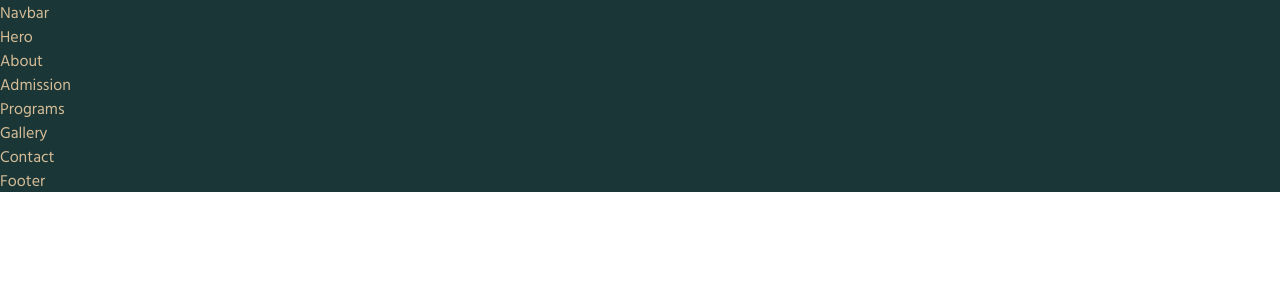
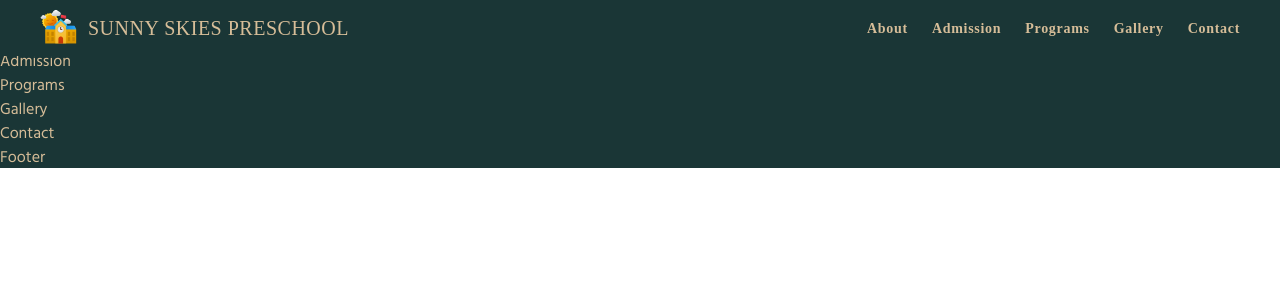
Before and after one commit to goutam-prasad-27/sunny-skies-preschool, a React (Vite) app: page / in a window 1280 px wide. Shown: the top 300 px of the page. Built offline with nearby package versions, Linux system fonts and the light colour scheme; a web font is replaced by a local one.

Commit message:
Navbar added

```diff
--- a/src/Components/Navbar.jsx
+++ b/src/Components/Navbar.jsx
@@ -1,7 +1,103 @@
-import React from "react";
+// Import necessary libraries and components
+import { useState } from "react";
+import { Link } from "react-router-dom";
+import { styles } from "../styles";
+import { logo, menu, close } from "../Assets/";
+import { NavLinks } from "../Constant";
 
+// Define the Navbar component
 function Navbar() {
-	return <div>Navbar</div>;
+	// State variables for active link and toggle menu
+	const [active, setActive] = useState(""); // 'active' tracks the currently selected navigation link
+	const [toggle, setToggle] = useState(false); // 'toggle' controls the visibility of the mobile menu
+
+	return (
+		<nav
+			// Apply styles to the navigation bar
+			className={`${styles.paddingX} fixed w-full flex items-center py-2 top-0 z-20 bg-background`} //! bg-might change here
+		>
+			<div className="w-full flex justify-between items-center max-w-7xl mx-auto">
+				<Link
+					// Link to the home page
+					to="/"
+					className="flex items-center gap-2 "
+					onClick={() => {
+						setActive("");
+						window.scrollTo(0, 0);
+					}}
+				>
+					<img
+						// Logo image
+						src={logo}
+						alt="logo"
+						className="w-10 h-10 object-contain"
+					/>
+					<p className="text-[16px] flex font-semiBold tracking-wide uppercase sm:text-[20px]">
+						Sunny Skies
+						<span className="sm:block hidden">
+							&#160;Preschool
+						</span>
+					</p>
+				</Link>
+
+				<ul className="hidden sm:flex flex-row gap-6 list-none">
+					{NavLinks.map((links) => (
+						<li
+							// Navigation link item
+							key={links.id}
+							className={`${
+								active === links.title
+									? "text-white"
+									: "text-red"
+							} hover:text-white text-[14px] cursor-pointer font-bold tracking-wider`}
+							onClick={() => setActive(links.title)}
+						>
+							<a href={`#${links.id}`}>{links.title}</a>
+						</li>
+					))}
+				</ul>
+
+				<div className="sm:hidden flex flex-1 justify-end items-center">
+					<img
+						// Menu toggle button
+						src={toggle ? close : menu} //! icons will change here
+						alt=""
+						className="w-[20px] h-[20px] object-contain cursor-pointer"
+						onClick={() => setToggle(!toggle)}
+					/>
+					<div
+						// Mobile menu
+						className={`${
+							!toggle ? "hidden" : "flex"
+						} p-5 absolute top-10 right-0 mx-5 my-1 min-w[140px] z-10 rounded-2xl bg-black`} //! bg-will change here
+					>
+						<ul className="list-none flex justify-end items-start flex-col gap-3">
+							{NavLinks.map((links) => (
+								<li
+									// Mobile menu link item
+									key={links.id}
+									className={`${
+										active === links.title
+											? "text-white"
+											: "text-red"
+									} text-[14px] font-bold tracking-wider cursor-pointer`}
+									onClick={() => {
+										setToggle(!toggle);
+										setActive(links.title);
+									}}
+								>
+									<a href={`#${links.id}`}>
+										{links.title}
+									</a>
+								</li>
+							))}
+						</ul>
+					</div>
+				</div>
+			</div>
+		</nav>
+	);
 }
 
+// Export the Navbar component
 export default Navbar;
--- a/src/Constant/index.jsx
+++ b/src/Constant/index.jsx
@@ -14,7 +14,7 @@ import {
 } from "../Assets";
 
 // navigation links and text
-export const Navbar = [
+export const NavLinks = [
 	{
 		id: "about",
 		title: "About",
```
